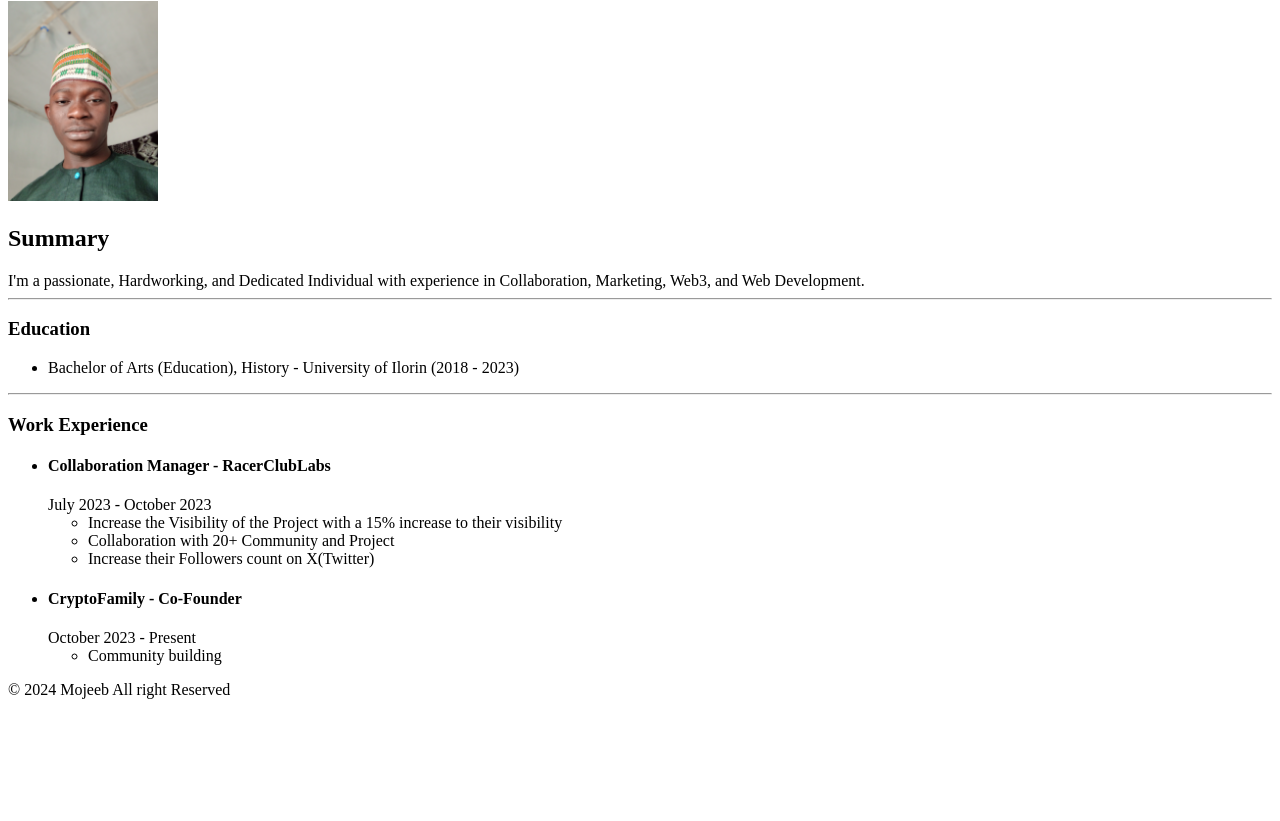
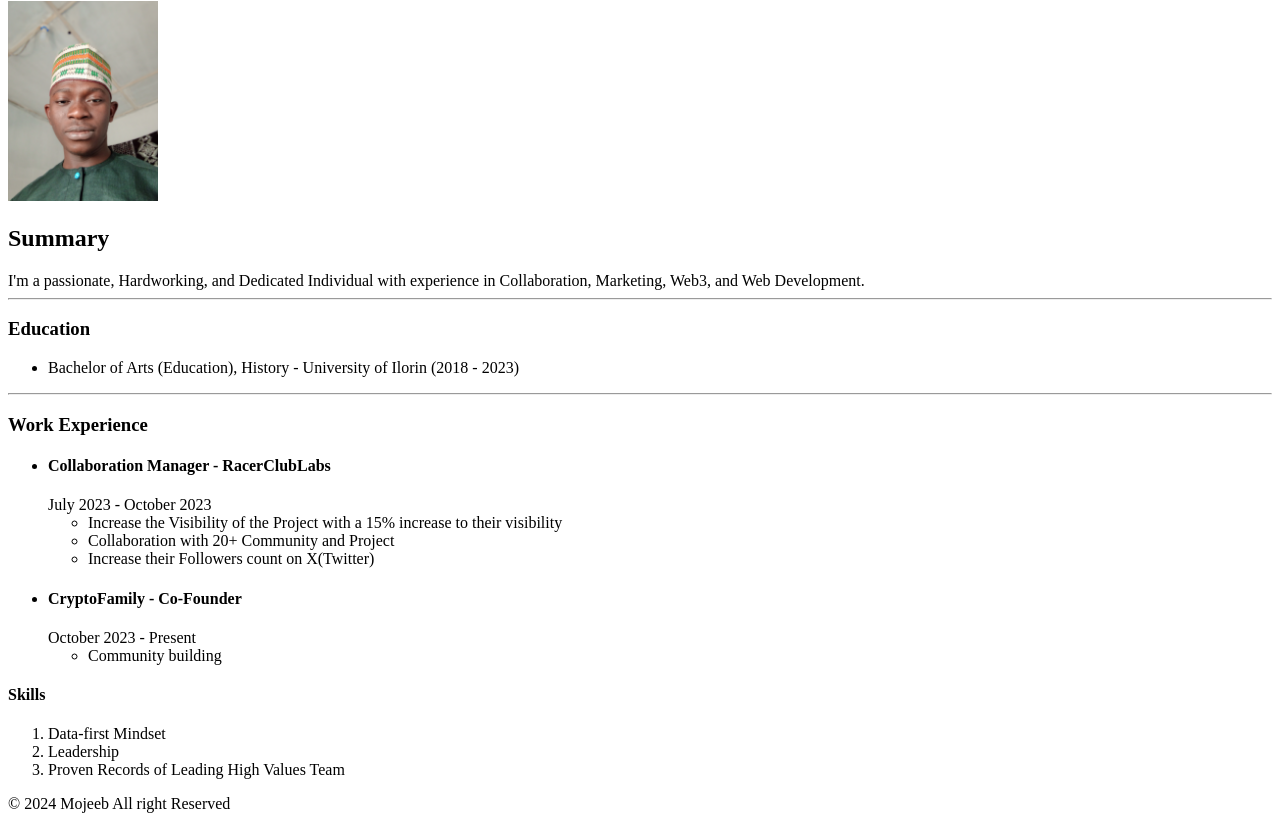
Before and after one commit to 0xmojeeb/my-resume, a plain HTML site: page index.html in a window 1280 px wide. Shown: the part 79-900 px from the top of the page. Before the commit the page ends 800 px from the top, so only its background shows below. Drawn offline with Linux system fonts and the light colour scheme.

Commit message:
Update index.html

```diff
--- a/index.html
+++ b/index.html
@@ -31,5 +31,11 @@ October 2023 - Present
 </ul>
 </li>
 </ul>
+<h4>Skills</h4>
+<ol>
+    <li>Data-first Mindset</li>
+    <li>Leadership</li>
+    <li>Proven Records of Leading High Values Team</li>
+</ol>
     <footer>© 2024 Mojeeb All right Reserved</footer>
 </body>
```
